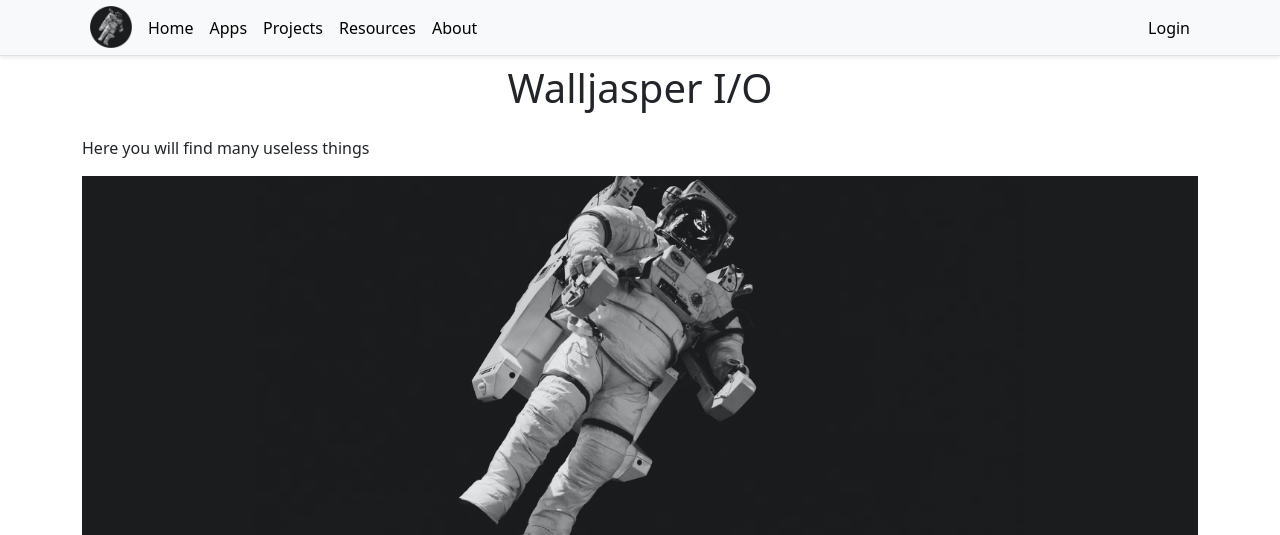
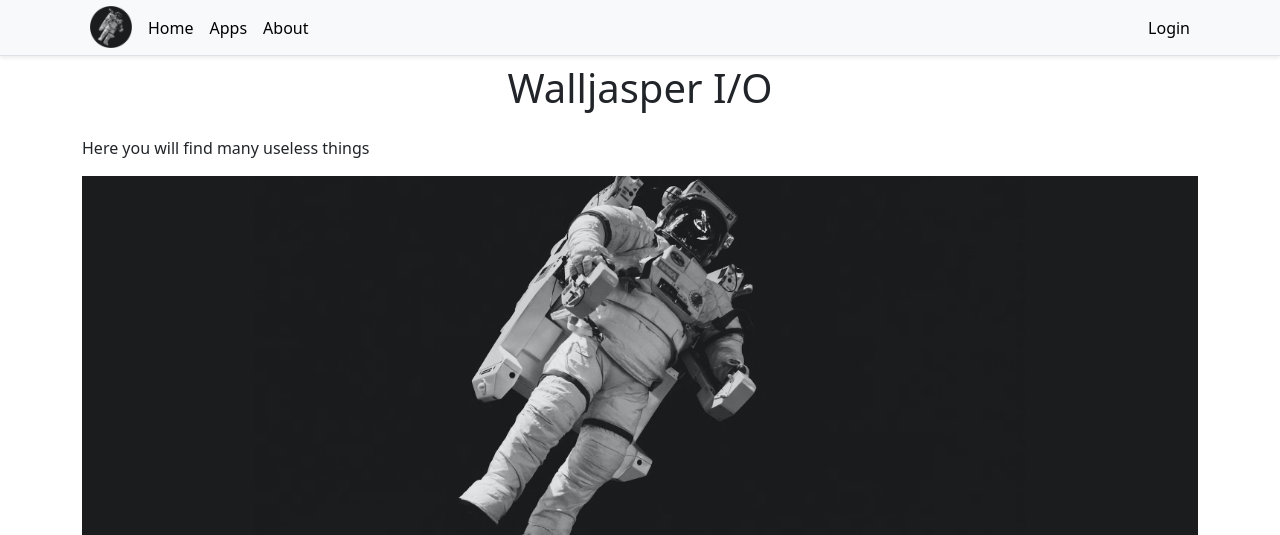
Before and after one commit to Keleion/Spaceport, a Flask app: page / in a window 1280 px wide. Shown: the top 535 px of the page. Run offline with Flask 3, Linux system fonts and the light colour scheme.

Commit message:
Updated nav bar

```diff
--- a/templates/nav.html
+++ b/templates/nav.html
@@ -4,8 +4,6 @@
       <li class="nav-item" style="margin-top:-10px;""><a href="/" class="nav-link link-dark px-2 active"><img src="/static/spacewalk-icon-192.png" alt="Walljasper I/O" width="42" height="42"></a></li>
       <li class="nav-item"><a href="#" class="nav-link link-body-emphasis px-2 active" aria-current="page">Home</a></li>
       <li class="nav-item"><a href="#" class="nav-link link-body-emphasis px-2">Apps</a></li>
-      <li class="nav-item"><a href="#" class="nav-link link-body-emphasis px-2">Projects</a></li>
-      <li class="nav-item"><a href="#" class="nav-link link-body-emphasis px-2">Resources</a></li>
       <li class="nav-item"><a href="#" class="nav-link link-body-emphasis px-2">About</a></li>
     </ul>
     <ul class="nav">
```
